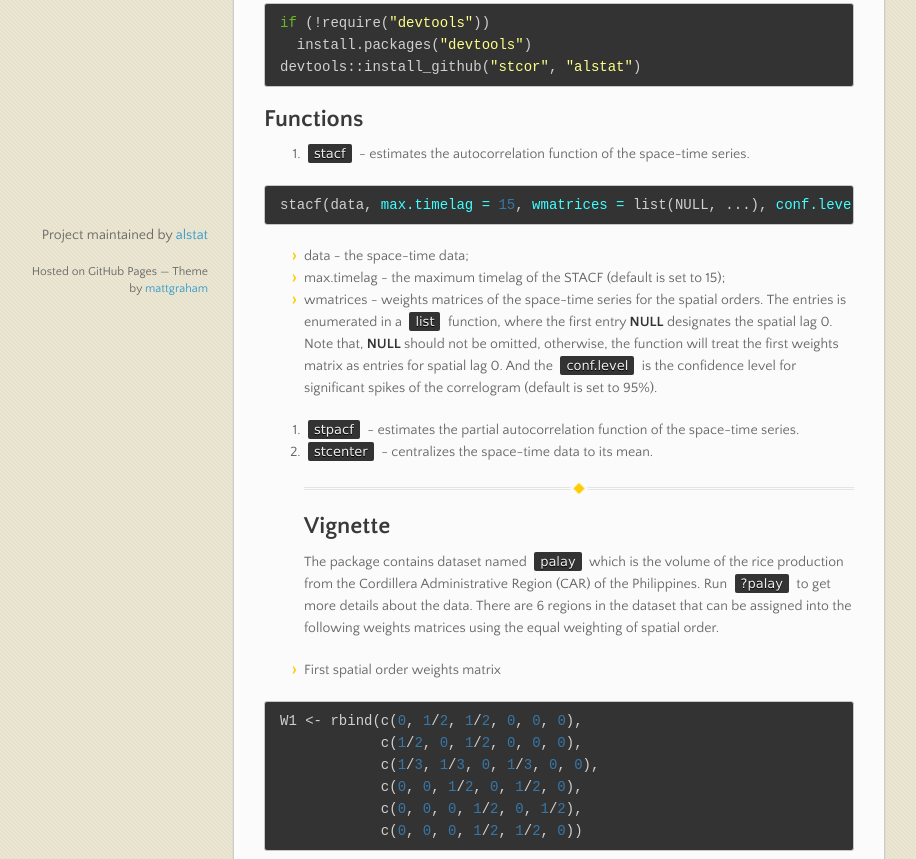
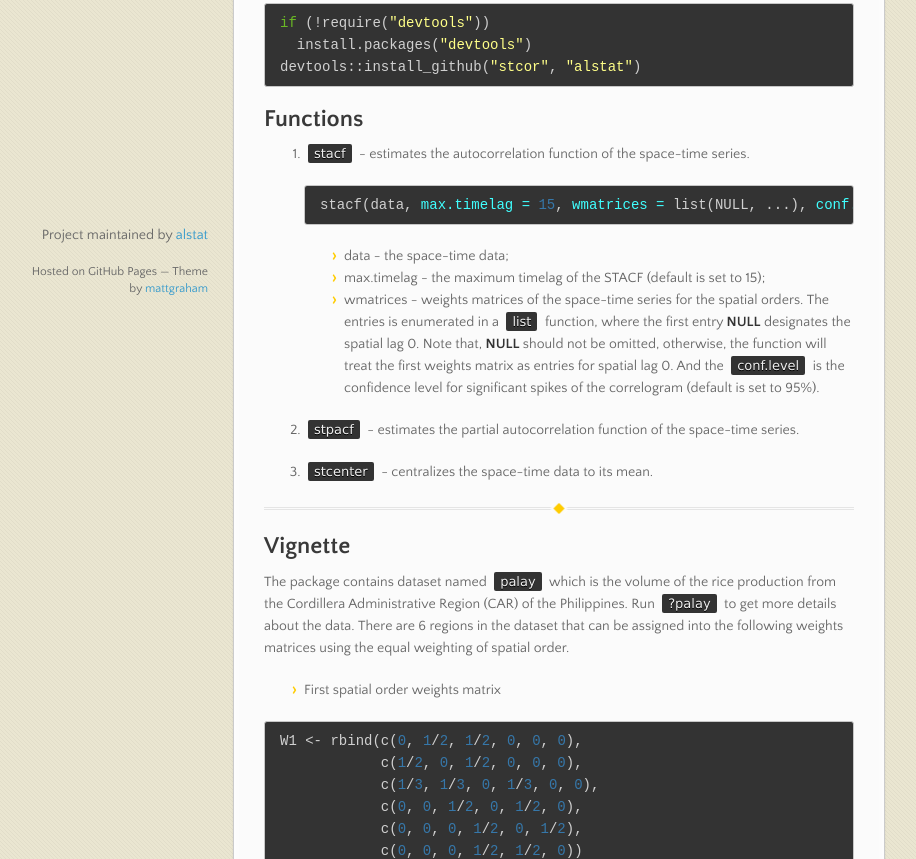
Before and after one commit to alstat/stcor, a plain HTML site: page index.html in a window 1280 px wide. Shown: the part 463-1322 px from the top of the page, without its empty margins (82-998 px from the left). Drawn offline with nearby package versions, Linux system fonts and the light colour scheme.

```diff
--- a/index.html
+++ b/index.html
@@ -59,27 +59,26 @@
 
 <ol>
 <li>
-<code>stacf</code> - estimates the autocorrelation function of the space-time series.</li>
-</ol><div class="highlight highlight-coffee"><pre><span class="nx">stacf</span><span class="p">(</span><span class="nx">data</span><span class="p">,</span> <span class="nv">max.timelag = </span><span class="mi">15</span><span class="p">,</span> <span class="nv">wmatrices = </span><span class="nx">list</span><span class="p">(</span><span class="nx">NULL</span><span class="p">,</span> <span class="p">...),</span> <span class="nv">conf.level = </span><span class="mf">0.95</span><span class="p">)</span>
+<p><code>stacf</code> - estimates the autocorrelation function of the space-time series.</p>
+
+<div class="highlight highlight-coffee"><pre><span class="nx">stacf</span><span class="p">(</span><span class="nx">data</span><span class="p">,</span> <span class="nv">max.timelag = </span><span class="mi">15</span><span class="p">,</span> <span class="nv">wmatrices = </span><span class="nx">list</span><span class="p">(</span><span class="nx">NULL</span><span class="p">,</span> <span class="p">...),</span> <span class="nv">conf.level = </span><span class="mf">0.95</span><span class="p">)</span>
 </pre></div>
 
 <ul>
 <li>data - the space-time data;</li>
 <li>max.timelag - the maximum timelag of the STACF (default is set to 15);</li>
 <li>wmatrices - weights matrices of the space-time series for the spatial orders. The entries is enumerated in a <code>list</code> function, where the first entry <strong>NULL</strong> designates the spatial lag 0. Note that, <strong>NULL</strong> should not be omitted, otherwise, the function will treat the first weights matrix as entries for spatial lag 0. And the <code>conf.level</code> is the confidence level for significant spikes of the correlogram (default is set to 95%).</li>
-</ul><ol>
+</ul>
+</li>
+<li><p><code>stpacf</code> - estimates the partial autocorrelation function of the space-time series.</p></li>
 <li>
-<code>stpacf</code> - estimates the partial autocorrelation function of the space-time series.</li>
-<li>
-<p><code>stcenter</code> - centralizes the space-time data to its mean.</p>
-
-<hr>
-<h2>
+<code>stcenter</code> - centralizes the space-time data to its mean.</li>
+</ol><hr><h2>
 <a name="vignette" class="anchor" href="#vignette"><span class="octicon octicon-link"></span></a>Vignette</h2>
 
 <p>The package contains dataset named <code>palay</code> which is the volume of the rice production from the Cordillera Administrative Region (CAR) of the Philippines. Run <code>?palay</code> to get more details about the data. There are 6 regions in the dataset that can be assigned into the following weights matrices using the equal weighting of spatial order.</p>
-</li>
-</ol><ul>
+
+<ul>
 <li>First spatial order weights matrix</li>
 </ul><div class="highlight highlight-coffee"><pre><span class="nx">W1</span> <span class="o">&lt;-</span> <span class="nx">rbind</span><span class="p">(</span><span class="nx">c</span><span class="p">(</span><span class="mi">0</span><span class="p">,</span> <span class="mi">1</span><span class="o">/</span><span class="mi">2</span><span class="p">,</span> <span class="mi">1</span><span class="o">/</span><span class="mi">2</span><span class="p">,</span> <span class="mi">0</span><span class="p">,</span> <span class="mi">0</span><span class="p">,</span> <span class="mi">0</span><span class="p">),</span>
             <span class="nx">c</span><span class="p">(</span><span class="mi">1</span><span class="o">/</span><span class="mi">2</span><span class="p">,</span> <span class="mi">0</span><span class="p">,</span> <span class="mi">1</span><span class="o">/</span><span class="mi">2</span><span class="p">,</span> <span class="mi">0</span><span class="p">,</span> <span class="mi">0</span><span class="p">,</span> <span class="mi">0</span><span class="p">),</span>
```
Also changed, not shown: params.json (+1 -1 lines).
